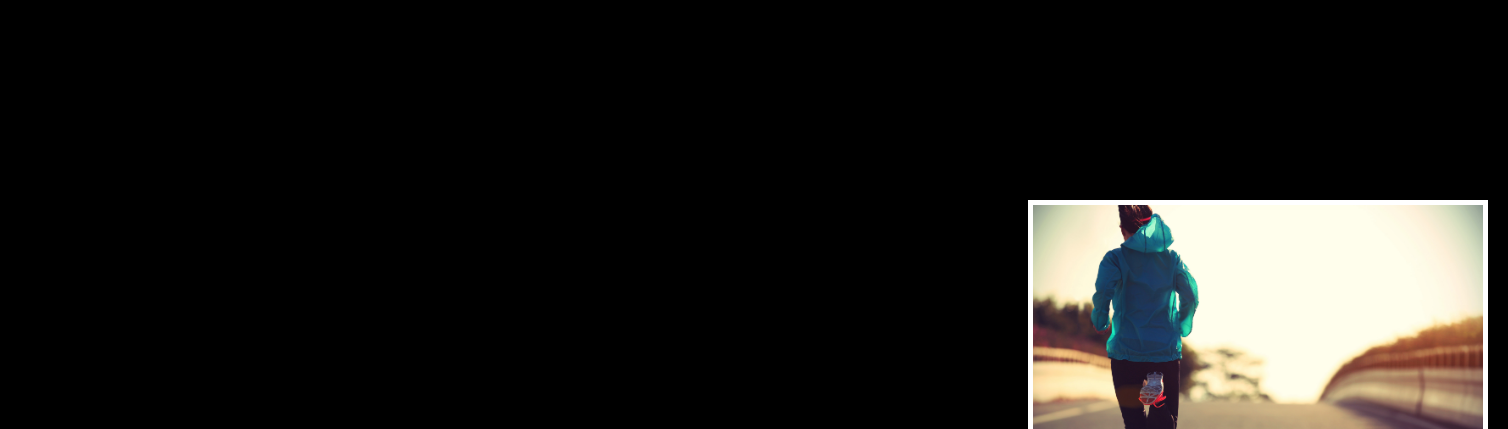
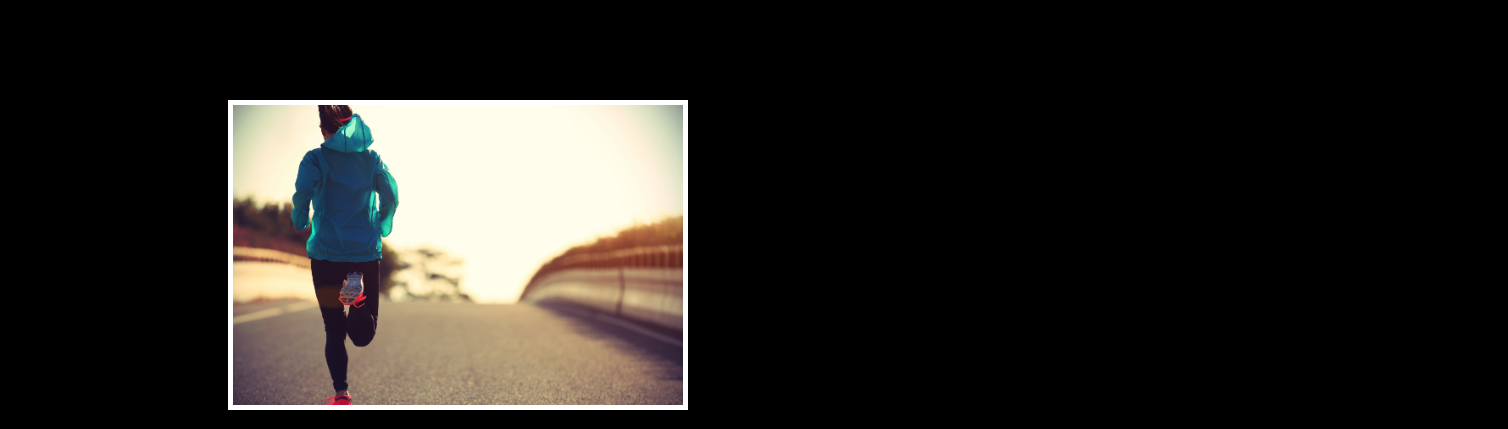
Before and after one commit to 1TOjakob/realdiscipline, a plain HTML site: page index.html in a window 1280 px wide. Shown: the top 429 px of the page, 1508 px wide, since content can reach past the window. Drawn offline with nearby package versions, Linux system fonts and the light colour scheme.

Commit message:
style.css

```diff
--- a/style.css
+++ b/style.css
@@ -5,8 +5,8 @@ html{
 div{
     height: 500px;
     width: 500px;
-    margin-left: 1000px;
-    margin-top: 200px;
+    margin-left: 200px;
+    margin-top: 100px;
 }
 
 *{
```
